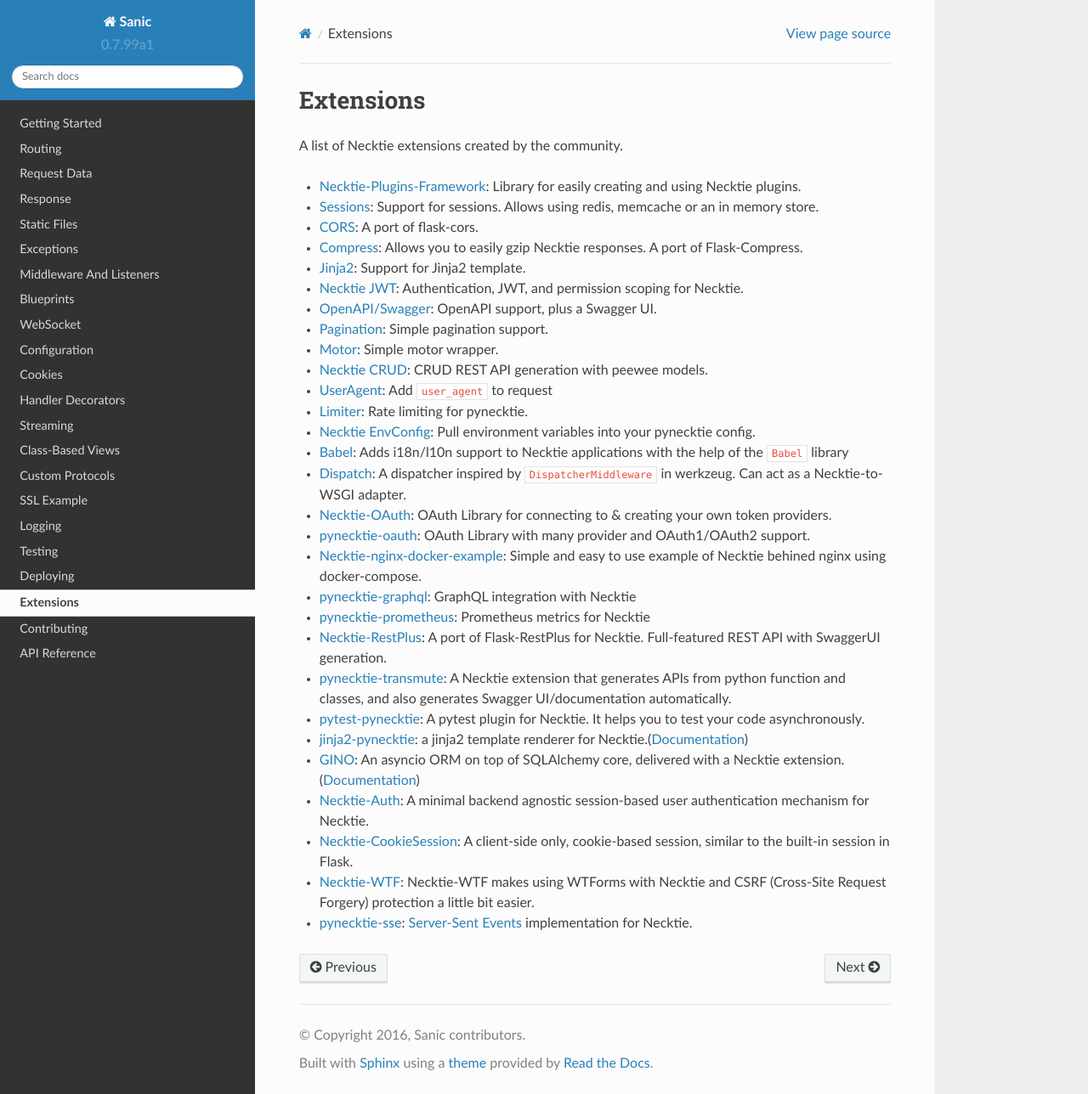
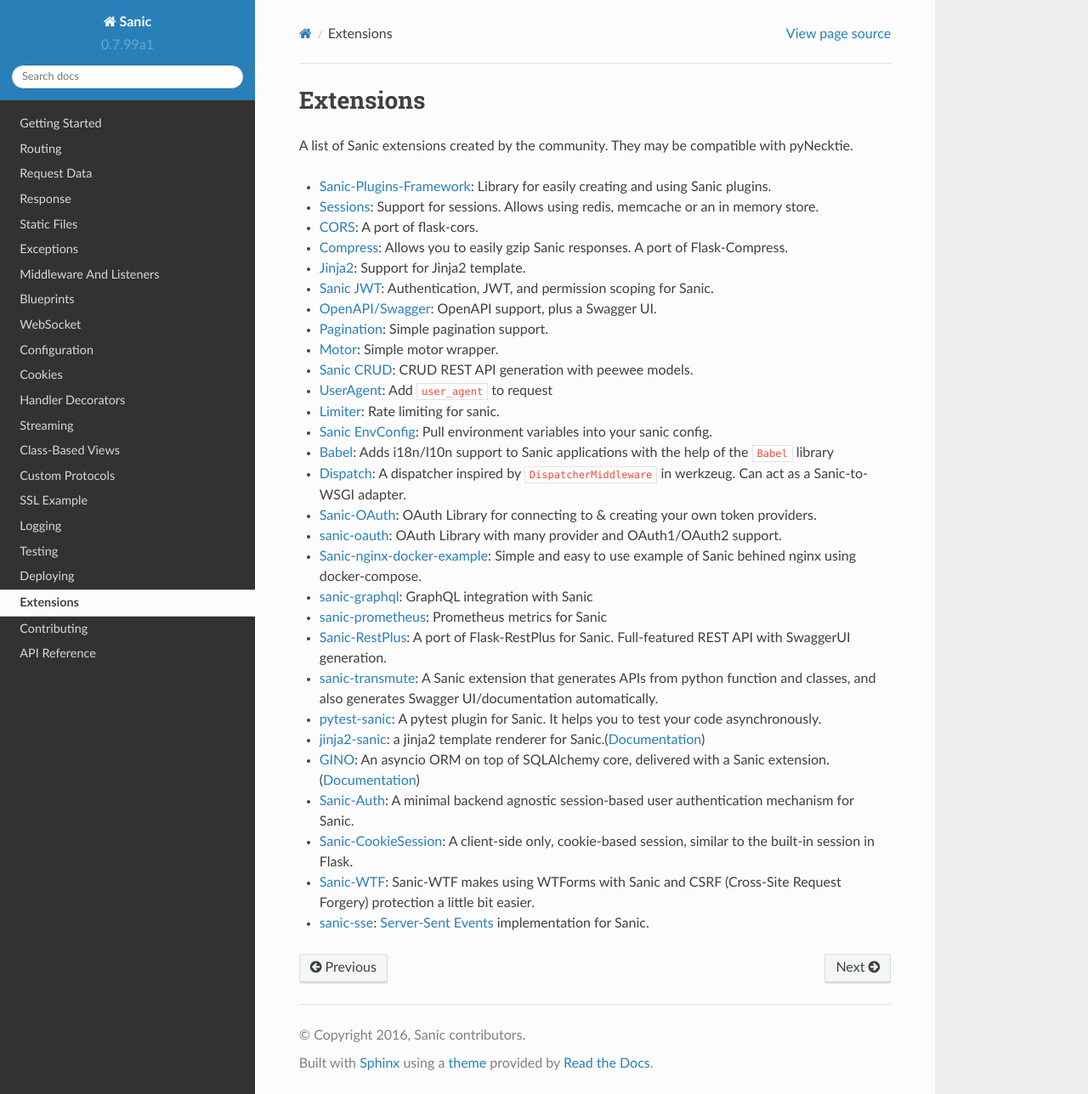
Before and after one commit to ashleysommer/pynecktie, a Sphinx documentation site: the page built from docs/pynecktie/extensions.md, in a window 1280 px wide and 1288 px high. Shown: the whole window at 85% size. Built offline with Sphinx 7.4.7 and the Read the Docs theme 2.0.0, drawn with Linux system fonts in a browser that asks for light colours.

Commit message:
Revert replacements in the extensions doc

```diff
--- a/docs/pynecktie/extensions.md
+++ b/docs/pynecktie/extensions.md
@@ -1,34 +1,35 @@
 # Extensions
 
-A list of Necktie extensions created by the community.
-- [Necktie-Plugins-Framework](https://github.com/ashleysommer/pynecktiepluginsframework): Library for easily creating and using Necktie plugins.
-- [Sessions](https://github.com/subyraman/pynecktie_session): Support for sessions.
+A list of Sanic extensions created by the community. They may be compatible
+with pyNecktie.
+- [Sanic-Plugins-Framework](https://github.com/ashleysommer/sanicpluginsframework): Library for easily creating and using Sanic plugins.
+- [Sessions](https://github.com/subyraman/sanic_session): Support for sessions.
   Allows using redis, memcache or an in memory store.
-- [CORS](https://github.com/ashleysommer/pynecktie-cors): A port of flask-cors.
-- [Compress](https://github.com/subyraman/pynecktie_compress): Allows you to easily gzip Necktie responses. A port of Flask-Compress.
-- [Jinja2](https://github.com/lixxu/pynecktie-jinja2): Support for Jinja2 template.
-- [Necktie JWT](https://github.com/ahopkins/pynecktie-jwt): Authentication, JWT, and permission scoping for Necktie.
-- [OpenAPI/Swagger](https://github.com/channelcat/pynecktie-openapi): OpenAPI support, plus a Swagger UI.
+- [CORS](https://github.com/ashleysommer/sanic-cors): A port of flask-cors.
+- [Compress](https://github.com/subyraman/sanic_compress): Allows you to easily gzip Sanic responses. A port of Flask-Compress.
+- [Jinja2](https://github.com/lixxu/sanic-jinja2): Support for Jinja2 template.
+- [Sanic JWT](https://github.com/ahopkins/sanic-jwt): Authentication, JWT, and permission scoping for Sanic.
+- [OpenAPI/Swagger](https://github.com/channelcat/sanic-openapi): OpenAPI support, plus a Swagger UI.
 - [Pagination](https://github.com/lixxu/python-paginate): Simple pagination support.
-- [Motor](https://github.com/lixxu/pynecktie-motor): Simple motor wrapper.
-- [Necktie CRUD](https://github.com/Typhon66/pynecktie_crud): CRUD REST API generation with peewee models.
-- [UserAgent](https://github.com/lixxu/pynecktie-useragent): Add `user_agent` to request
-- [Limiter](https://github.com/bohea/pynecktie-limiter): Rate limiting for pynecktie.
-- [Necktie EnvConfig](https://github.com/jamesstidard/pynecktie-envconfig): Pull environment variables into your pynecktie config.
-- [Babel](https://github.com/lixxu/pynecktie-babel): Adds i18n/l10n support to Necktie applications with the help of the
+- [Motor](https://github.com/lixxu/sanic-motor): Simple motor wrapper.
+- [Sanic CRUD](https://github.com/Typhon66/sanic_crud): CRUD REST API generation with peewee models.
+- [UserAgent](https://github.com/lixxu/sanic-useragent): Add `user_agent` to request
+- [Limiter](https://github.com/bohea/sanic-limiter): Rate limiting for sanic.
+- [Sanic EnvConfig](https://github.com/jamesstidard/sanic-envconfig): Pull environment variables into your sanic config.
+- [Babel](https://github.com/lixxu/sanic-babel): Adds i18n/l10n support to Sanic applications with the help of the
 `Babel` library
-- [Dispatch](https://github.com/ashleysommer/pynecktie-dispatcher): A dispatcher inspired by `DispatcherMiddleware` in werkzeug. Can act as a Necktie-to-WSGI adapter.
-- [Necktie-OAuth](https://github.com/Sniedes722/Necktie-OAuth): OAuth Library for connecting to & creating your own token providers.
-- [pynecktie-oauth](https://gitlab.com/SirEdvin/pynecktie-oauth): OAuth Library with many provider and OAuth1/OAuth2 support.
-- [Necktie-nginx-docker-example](https://github.com/itielshwartz/pynecktie-nginx-docker-example): Simple and easy to use example of Necktie behined nginx using docker-compose.
-- [pynecktie-graphql](https://github.com/graphql-python/pynecktie-graphql): GraphQL integration with Necktie
-- [pynecktie-prometheus](https://github.com/dkruchinin/pynecktie-prometheus): Prometheus metrics for Necktie
-- [Necktie-RestPlus](https://github.com/ashleysommer/pynecktie-restplus): A port of Flask-RestPlus for Necktie. Full-featured REST API with SwaggerUI generation.
-- [pynecktie-transmute](https://github.com/yunstanford/pynecktie-transmute): A Necktie extension that generates APIs from python function and classes, and also generates Swagger UI/documentation automatically.
-- [pytest-pynecktie](https://github.com/yunstanford/pytest-pynecktie): A pytest plugin for Necktie. It helps you to test your code asynchronously.
-- [jinja2-pynecktie](https://github.com/yunstanford/jinja2-pynecktie): a jinja2 template renderer for Necktie.([Documentation](http://jinja2-pynecktie.readthedocs.io/en/latest/))
-- [GINO](https://github.com/fantix/gino): An asyncio ORM on top of SQLAlchemy core, delivered with a Necktie extension. ([Documentation](https://python-gino.readthedocs.io/))
-- [Necktie-Auth](https://github.com/pyx/pynecktie-auth): A minimal backend agnostic session-based user authentication mechanism for Necktie.
-- [Necktie-CookieSession](https://github.com/pyx/pynecktie-cookiesession): A client-side only, cookie-based session, similar to the built-in session in Flask.
-- [Necktie-WTF](https://github.com/pyx/pynecktie-wtf): Necktie-WTF makes using WTForms with Necktie and CSRF (Cross-Site Request Forgery) protection a little bit easier.
-- [pynecktie-sse](https://github.com/inn0kenty/pynecktie_sse): [Server-Sent Events](https://en.wikipedia.org/wiki/Server-sent_events) implementation for Necktie.
+- [Dispatch](https://github.com/ashleysommer/sanic-dispatcher): A dispatcher inspired by `DispatcherMiddleware` in werkzeug. Can act as a Sanic-to-WSGI adapter.
+- [Sanic-OAuth](https://github.com/Sniedes722/Sanic-OAuth): OAuth Library for connecting to & creating your own token providers.
+- [sanic-oauth](https://gitlab.com/SirEdvin/sanic-oauth): OAuth Library with many provider and OAuth1/OAuth2 support.
+- [Sanic-nginx-docker-example](https://github.com/itielshwartz/sanic-nginx-docker-example): Simple and easy to use example of Sanic behined nginx using docker-compose.
+- [sanic-graphql](https://github.com/graphql-python/sanic-graphql): GraphQL integration with Sanic
+- [sanic-prometheus](https://github.com/dkruchinin/sanic-prometheus): Prometheus metrics for Sanic
+- [Sanic-RestPlus](https://github.com/ashleysommer/sanic-restplus): A port of Flask-RestPlus for Sanic. Full-featured REST API with SwaggerUI generation.
+- [sanic-transmute](https://github.com/yunstanford/sanic-transmute): A Sanic extension that generates APIs from python function and classes, and also generates Swagger UI/documentation automatically.
+- [pytest-sanic](https://github.com/yunstanford/pytest-sanic): A pytest plugin for Sanic. It helps you to test your code asynchronously.
+- [jinja2-sanic](https://github.com/yunstanford/jinja2-sanic): a jinja2 template renderer for Sanic.([Documentation](http://jinja2-sanic.readthedocs.io/en/latest/))
+- [GINO](https://github.com/fantix/gino): An asyncio ORM on top of SQLAlchemy core, delivered with a Sanic extension. ([Documentation](https://python-gino.readthedocs.io/))
+- [Sanic-Auth](https://github.com/pyx/sanic-auth): A minimal backend agnostic session-based user authentication mechanism for Sanic.
+- [Sanic-CookieSession](https://github.com/pyx/sanic-cookiesession): A client-side only, cookie-based session, similar to the built-in session in Flask.
+- [Sanic-WTF](https://github.com/pyx/sanic-wtf): Sanic-WTF makes using WTForms with Sanic and CSRF (Cross-Site Request Forgery) protection a little bit easier.
+- [sanic-sse](https://github.com/inn0kenty/sanic_sse): [Server-Sent Events](https://en.wikipedia.org/wiki/Server-sent_events) implementation for Sanic.
```
